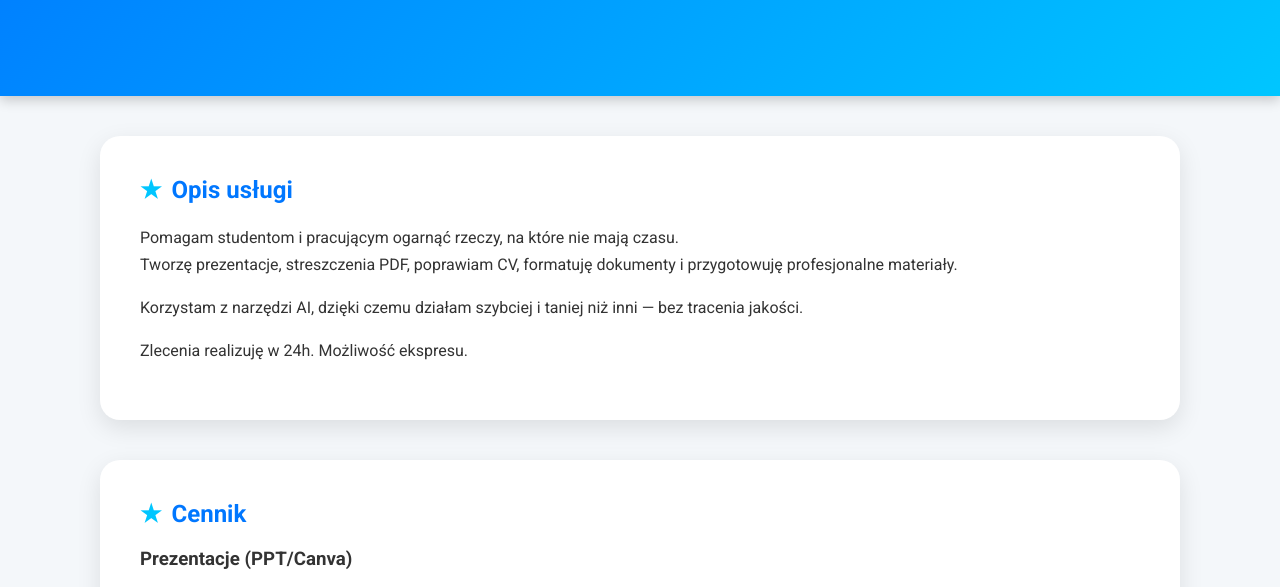
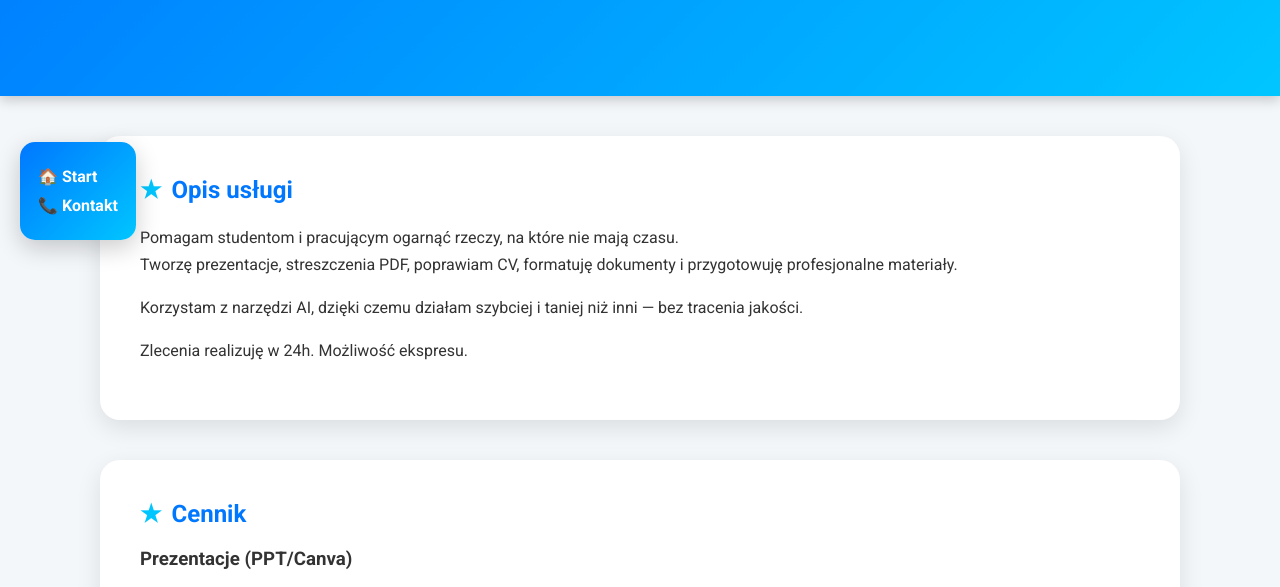
Before and after one commit to QuickProjectAI/quickprojectai.github.io, a plain HTML site: page index.html in a window 1280 px wide. Shown: the part 209-796 px from the top of the page. Drawn offline with Linux system fonts and the light colour scheme.

Commit message:
Update index.html

```diff
--- a/index.html
+++ b/index.html
@@ -176,4 +176,31 @@
     &copy; 2025 AI Assistant. Wszystkie prawa zastrzeżone.
   </footer>
 </body>
+<style>
+    .sidebar {
+  position: fixed;
+  top: 50%;
+  left: 20px;
+  transform: translateY(-50%);
+  background: linear-gradient(135deg, #0077ff, #00c6ff);
+  padding: 15px 18px;
+  border-radius: 15px;
+  box-shadow: 0 8px 25px rgba(0,0,0,0.2);
+}
+.sidebar a {
+  display: block;
+  color: #fff;
+  text-decoration: none;
+  font-weight: bold;
+  margin: 10px 0;
+}
+.sidebar a:hover {
+  opacity: 0.8;
+}
+
+</style>
+<div class="sidebar">
+  <a href="index.html">🏠 Start</a>
+  <a href="contact.html">📞 Kontakt</a>
+</div>
 </html>
```
